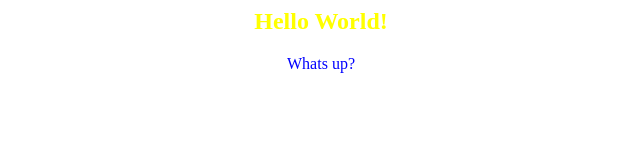
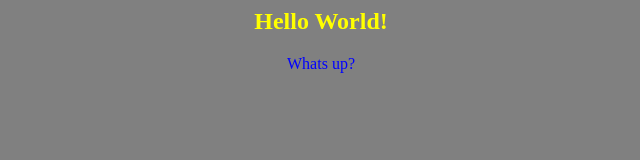
Before and after one commit to Batrix/Jenkins, a plain HTML site: page index.html in a window 1280 px wide. Shown: the whole page, without its empty margins (319-959 px from the left). Drawn offline with Linux system fonts and the light colour scheme.

Commit message:
Changed BG color

```diff
--- a/index.html
+++ b/index.html
@@ -1,5 +1,5 @@
 <html>
-<body bgcolor="white">
+<body bgcolor="grey">
 <center>
 <h2><font color="yellow">Hello World!</font></h2>
 <font color="blue">Whats up?</font>
```
